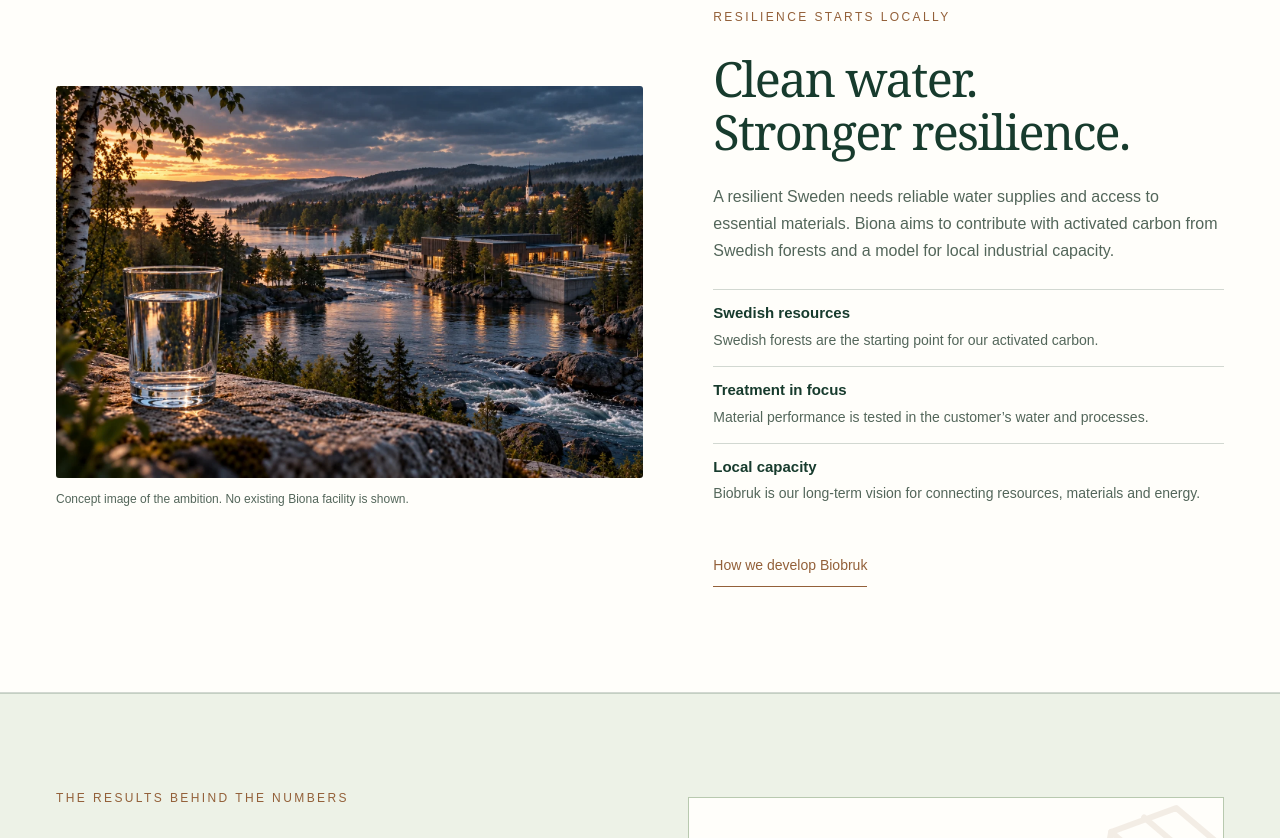
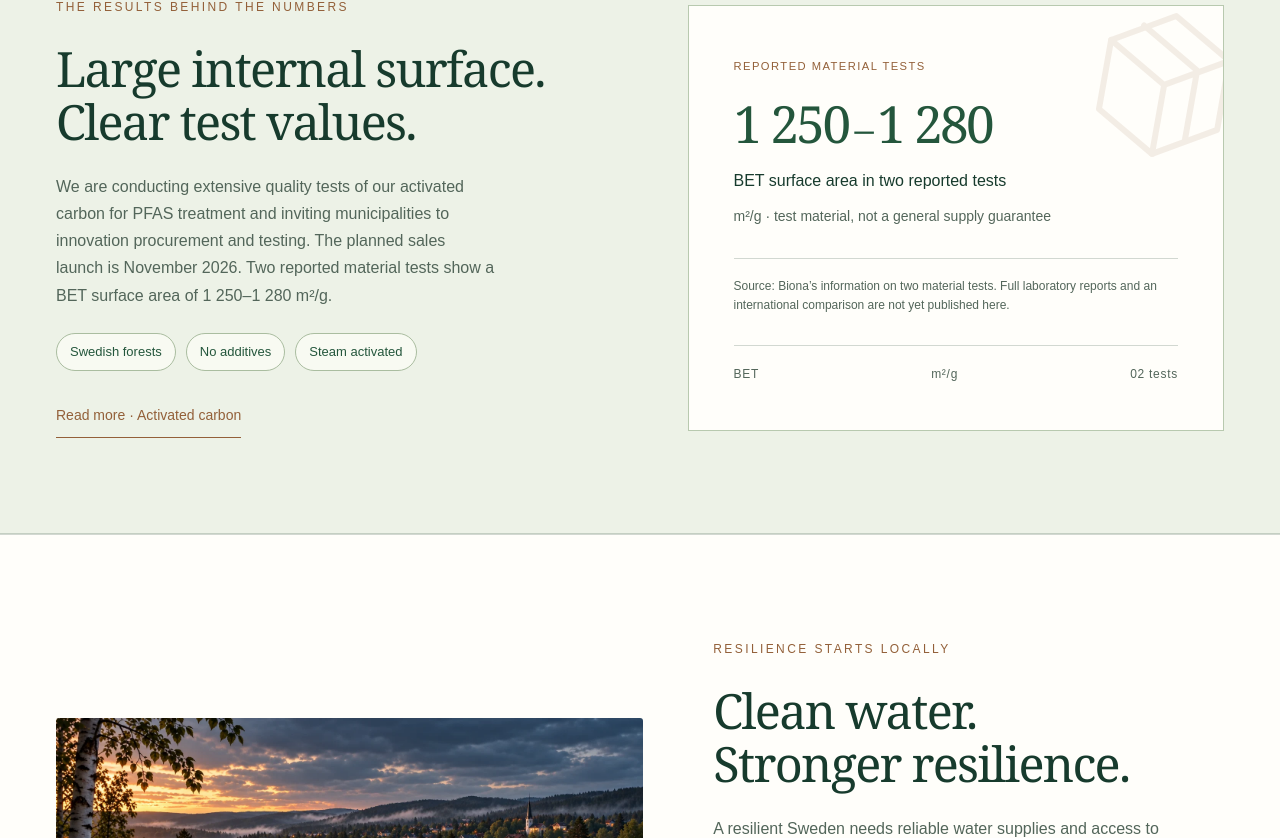
Before and after one commit to SandraDah/BionaGroup, a Next.js app: page /en in a window 1280 px wide. Shown: the part 1982-2820 px from the top of the page. Built offline with nearby package versions, Linux system fonts and the light colour scheme.

Commit message:
Move activated carbon results directly below homepage film

```diff
--- a/app/[lang]/page.tsx
+++ b/app/[lang]/page.tsx
@@ -11,8 +11,8 @@ export default async function Home({params}:{params:Promise<{lang:string}>}){
  const {lang}=await params;if(!isLang(lang))notFound();const c=copy[lang];
  return <main id="main"><section className="hero"><img className="hero-image" src="/images/biona-biobruk-brand.webp" alt="" width="1536" height="1024" fetchPriority="high"/><div className="hero-shade"/><div className="container hero-content"><p className="eyebrow">{c.eyebrow}</p><h1>{c.hero[0]}<br/><em>{c.hero[1]}</em></h1><p className="hero-intro">{c.intro}</p><div className="hero-buttons"><Link className="button button-copper" href={`/${lang}/aktivt-kol/`}>{c.heroProductLink}</Link><a className="button button-outline film-hero-link" href="#film"><svg viewBox="0 0 24 24" aria-hidden="true"><circle cx="12" cy="12" r="10" fill="none" stroke="currentColor"/><path d="m10 7 7 5-7 5Z" fill="currentColor"/></svg>{filmCopy[lang].play}</a></div><p className="hero-status">{c.heroStatus}</p></div><div className="container hero-bottom"><a href="#kretslopp" className="scroll-link"><span className="scroll-line"/>{c.scroll}</a><span className="concept-label">{c.concept}</span></div><span className="hero-side" aria-hidden="true">BIONA GROUP · CIRCULAR INDUSTRY</span></section>
  <Film lang={lang}/>
+ <section className="focus" id="resultat"><div className="container focus-grid"><div className="focus-copy"><p className="eyebrow">{c.focusLabel}</p><h2 className="line-break">{c.focusTitle}</h2><p>{c.focusBody}</p><ul className="material-facts">{c.materialFacts.map(fact=><li key={fact}>{fact}</li>)}</ul><Link className="text-link" href={`/${lang}/aktivt-kol/`}>{c.more} · {c.nav[2]}</Link></div><div className="measurement"><div className="carbon-mark"><Icon type="carbon"/></div><span className="eyebrow">{c.status}</span><p className="measurement-number">1 250<span>–</span>1 280</p><h3>{c.bet}</h3><p>{c.betNote}</p><p className="measurement-source">{c.evidence}</p><div className="measurement-rules"><span>BET</span><span>m²/g</span><span>02 {lang==='sv'?'tester':lang==='de'?'Tests':'tests'}</span></div></div></div></section>
  <Resilience lang={lang}/>
- <section className="focus" id="resultat"><div className="container focus-grid"><div className="focus-copy"><p className="eyebrow">{c.focusLabel}</p><h2 className="line-break">{c.focusTitle}</h2><p>{c.focusBody}</p><ul className="material-facts">{c.materialFacts.map(fact=><li key={fact}>{fact}</li>)}</ul><Link className="text-link" href={`/${lang}/aktivt-kol/`}>{c.more} · {c.nav[2]}</Link></div><div className="measurement"><div className="carbon-mark"><Icon type="carbon"/></div><span className="eyebrow">{c.status}</span><p className="measurement-number">1 250<span>–</span>1 280</p><h3>{c.bet}</h3><p>{c.betNote}</p><p className="measurement-source">{c.evidence}</p><div className="measurement-rules"><span>BET</span><span>m²/g</span><span>02 {lang==='sv'?'tester':lang==='de'?'Tests':'tests'}</span></div></div></div></section>
  <section className="purpose section" id="kretslopp"><div className="container"><div className="section-heading"><div><p className="eyebrow">{c.purposeLabel}</p><h2>{c.purpose}</h2></div><p>{c.purposeBody}</p></div><Loop lang={lang}/></div></section>
 
  <section className="products section"><div className="container"><p className="eyebrow">{c.productsLabel}</p><h2>{c.productsTitle}</h2><div className="product-grid">{c.cards.map((card,i)=><Link key={card[0]} className={`product-card product-${i}`} href={`/${lang}/${['aktivt-kol','biobruk','vatgas'][i]}/`}><span className="product-top"><span>0{i+1}</span><span>{card[2]}</span></span><div className="product-visual"><Icon type={['carbon','factory','hydrogen'][i]}/></div><div><h3>{card[0]}</h3><p>{card[1]}</p><span className="text-link">{c.more}</span></div></Link>)}</div></div></section>
```
